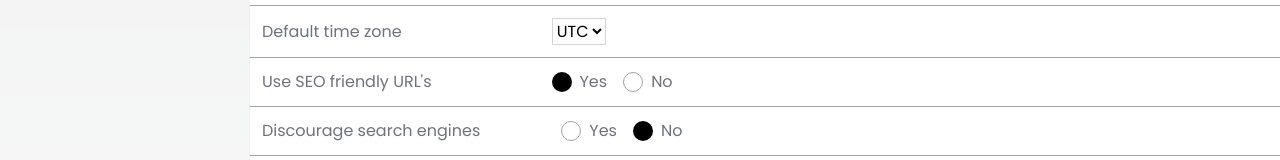
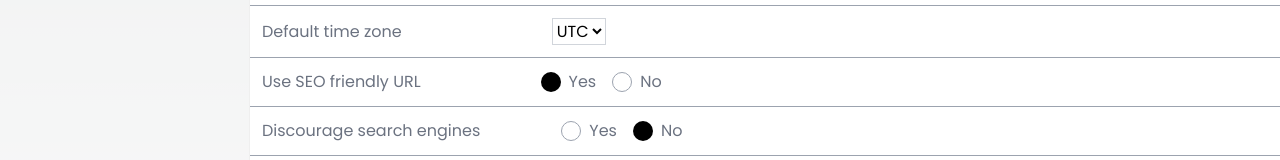
Before and after one commit to Somgupta786/typingg, a Next.js app: page /admin/dashboard/settings in a window 1280 px wide. Shown: the part 319-479 px from the top of the page. Built offline with nearby package versions, Linux system fonts and the light colour scheme.

Commit message:
resolve issue

```diff
--- a/src/app/admin/dashboard/settings/page.jsx
+++ b/src/app/admin/dashboard/settings/page.jsx
@@ -158,7 +158,7 @@ const Page = () => {
 
       {/* Other Settings */}
       <div className="p-3 flex items-center border-t-[1px] border-gray-400">
-        <div className="whitespace-nowrap">Use SEO friendly URL's</div>
+        <div className="whitespace-nowrap">Use SEO friendly URL</div>
         <div className="flex gap-4 ml-[120px]">
           <label className="flex items-center gap-2">
             <input
--- a/src/app/admin/dashboard/typingLesson/addLesson/page.jsx
+++ b/src/app/admin/dashboard/typingLesson/addLesson/page.jsx
@@ -5,7 +5,7 @@ import { useState } from "react";
 import { MdDeleteForever } from "react-icons/md";
 import { Toaster, toast } from "react-hot-toast";
 import axios from "axios";
-const page = () => {
+const Page = () => {
   const [title, setTitle] = useState("");
   const [description, setDescription] = useState("");
   const [titleAndDescription, setTitleAndDescription] = useState("");
@@ -403,4 +403,4 @@ const page = () => {
   );
 };
 
-export default page;
+export default Page;
```
